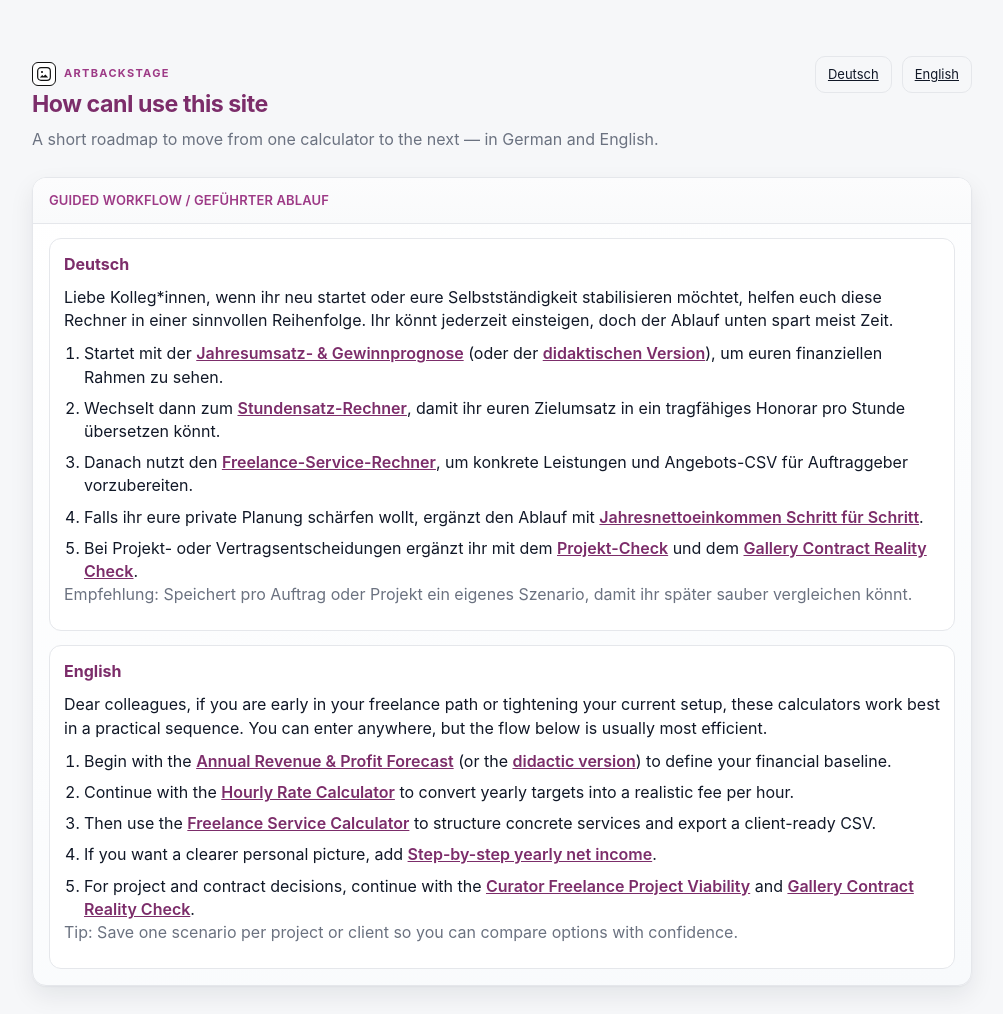
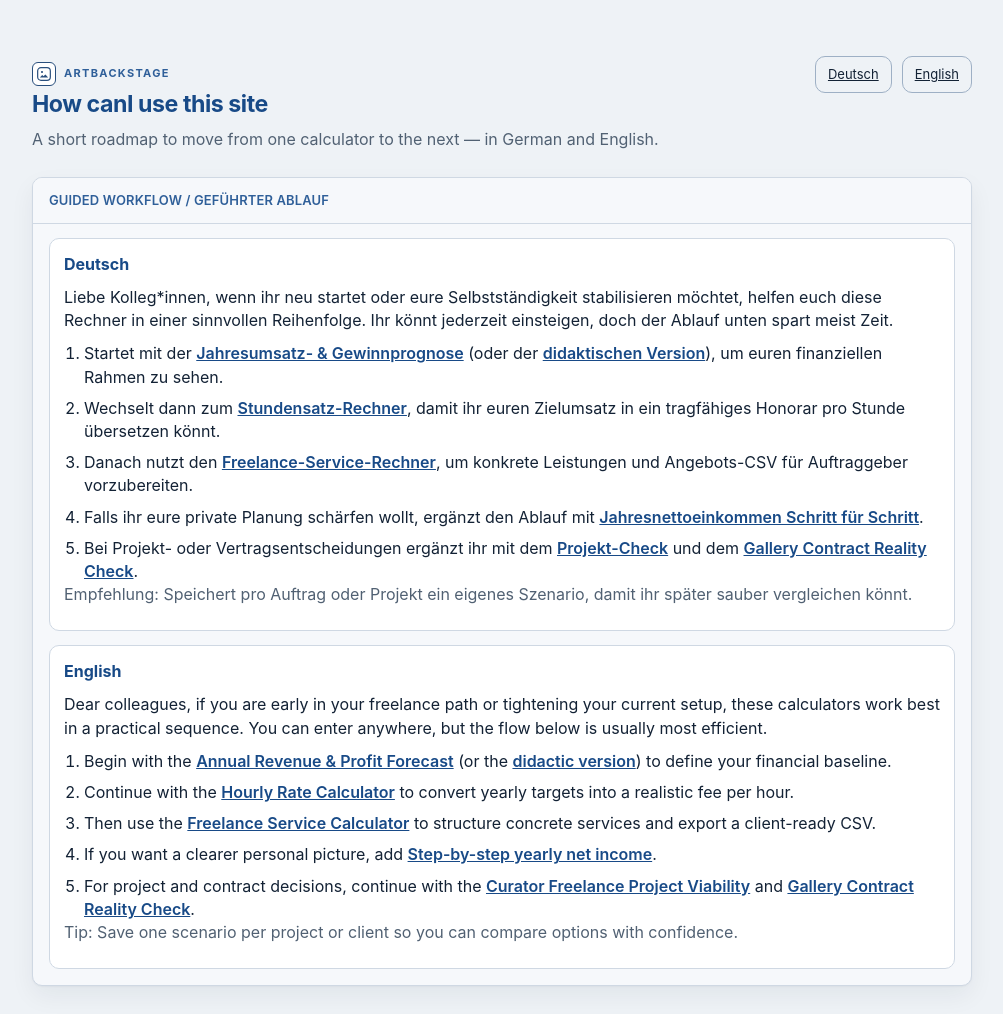
Before and after one commit to Martin-Fritz-Office/curator_planning, a PHP site: page /how_can_i_use_this_site.php in a window 1280 px wide. Shown: the whole page, without its empty margins (138-1141 px from the left). Run offline with PHP 8.4, Linux system fonts and the light colour scheme.

Commit message:
Refine site-wide styling to a Dutch-inspired minimal palette

```diff
--- a/style.css
+++ b/style.css
@@ -1,20 +1,20 @@
 /* Minimal, contemporary styling */
 :root{
-  --bg:#f6f7f9;
+  --bg:#eef2f6;
   --surface:#ffffff;
-  --surface-soft:#fafafb;
-  --border:#e5e7eb;
-  --text:#111827;
-  --muted:#6b7280;
-  --accent:#0f172a;
-  --headline:#7c2d6a;
-  --headline-soft:#9d3a86;
-  --danger:#dc2626;
-  --shadow:0 1px 2px rgba(15, 23, 42, 0.04), 0 8px 20px rgba(15, 23, 42, 0.06);
-  --shadow-soft:0 1px 2px rgba(15,23,42,0.04), 0 10px 24px rgba(15,23,42,0.08);
-  --radius:14px;
+  --surface-soft:#f3f6fa;
+  --border:#cfd8e3;
+  --text:#132235;
+  --muted:#516173;
+  --accent:#1d4f8f;
+  --headline:#184a87;
+  --headline-soft:#2f5f99;
+  --danger:#b74f2f;
+  --shadow:0 1px 2px rgba(19,34,53,0.05), 0 8px 20px rgba(19,34,53,0.05);
+  --shadow-soft:0 1px 2px rgba(19,34,53,0.04), 0 10px 24px rgba(19,34,53,0.06);
+  --radius:10px;
   --gap:18px;
-  --font: Inter, ui-sans-serif, system-ui, -apple-system, "Segoe UI", Roboto, Helvetica, Arial, sans-serif;
+  --font: "Inter", "Avenir Next", "Segoe UI", Roboto, Helvetica, Arial, sans-serif;
 }
 
 *{box-sizing:border-box}
@@ -67,7 +67,7 @@ body{
 .pill-strong{font-weight:600;color:var(--text)}
 
 .btn{
-  border:1px solid var(--border);
+  border:1px solid #9eb0c5;
   background:var(--surface);
   color:var(--text);
   padding:8px 12px;
@@ -76,10 +76,10 @@ body{
   font-size:13px;
   transition:background-color .15s ease,border-color .15s ease,transform .1s ease,box-shadow .15s ease;
 }
-.btn:hover{background:var(--surface-soft);border-color:#d1d5db;box-shadow:0 2px 8px rgba(15,23,42,0.06)}
+.btn:hover{background:var(--surface-soft);border-color:#9eb0c5;box-shadow:0 2px 8px rgba(24,74,135,0.10)}
 .btn:active{transform:translateY(1px)}
 
-.btn-outline{background:transparent}
+.btn-outline{background:transparent;border-color:#9eb0c5}
 
 .btn:disabled{opacity:.65;cursor:not-allowed}
 
@@ -132,7 +132,7 @@ body{
 .card-head{
   padding:13px 16px;
   border-bottom:1px solid var(--border);
-  background:linear-gradient(180deg,#fcfcfd 0%,#f9fafb 100%);
+  background:#f6f8fb;
 }
 .card-head h2{
   margin:0;
@@ -416,7 +416,7 @@ textarea:focus{
 .brand-icon{
   width:24px;
   height:24px;
-  border:1px solid #111;
+  border:1px solid #294f7d;
   border-radius:6px;
   display:inline-flex;
   align-items:center;
@@ -427,7 +427,7 @@ textarea:focus{
 .brand-icon svg{
   width:16px;
   height:16px;
-  stroke:#111;
+  stroke:#294f7d;
   fill:none;
   stroke-width:1.8;
   stroke-linecap:round;
@@ -436,7 +436,7 @@ textarea:focus{
 
 .brand-icon svg circle,
 .brand-icon svg path{
-  fill:#111;
+  fill:#294f7d;
   stroke:none;
 }
 
@@ -450,7 +450,7 @@ textarea:focus{
 }
 
 .landing-card{
-  background:linear-gradient(160deg,#ffffff 0%,#f8fafc 100%);
+  background:#f6f8fb;
 }
 
 .landing-links{
@@ -752,7 +752,7 @@ input[type="text"]:focus{
 
 .guide-section{
   border:1px solid var(--border);
-  border-radius:12px;
+  border-radius:10px;
   padding:14px;
   background:#fff;
 }
@@ -775,7 +775,7 @@ input[type="text"]:focus{
 }
 
 .guide-section a{
-  color:#7c2d6a;
+  color:#184a87;
   font-weight:600;
 }
 
```
Also changed, not shown: other parts of style.css (+48 -48 lines).
